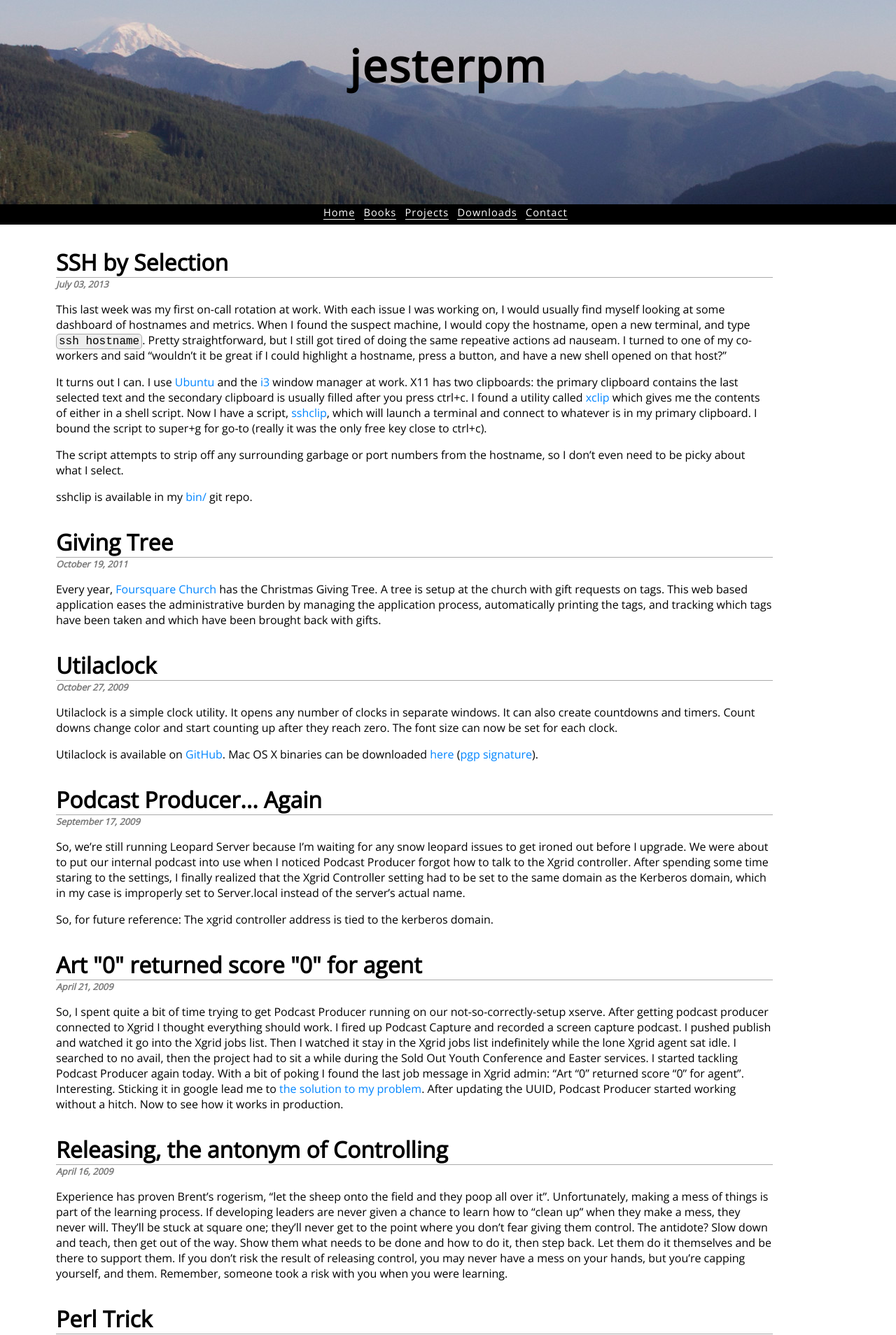
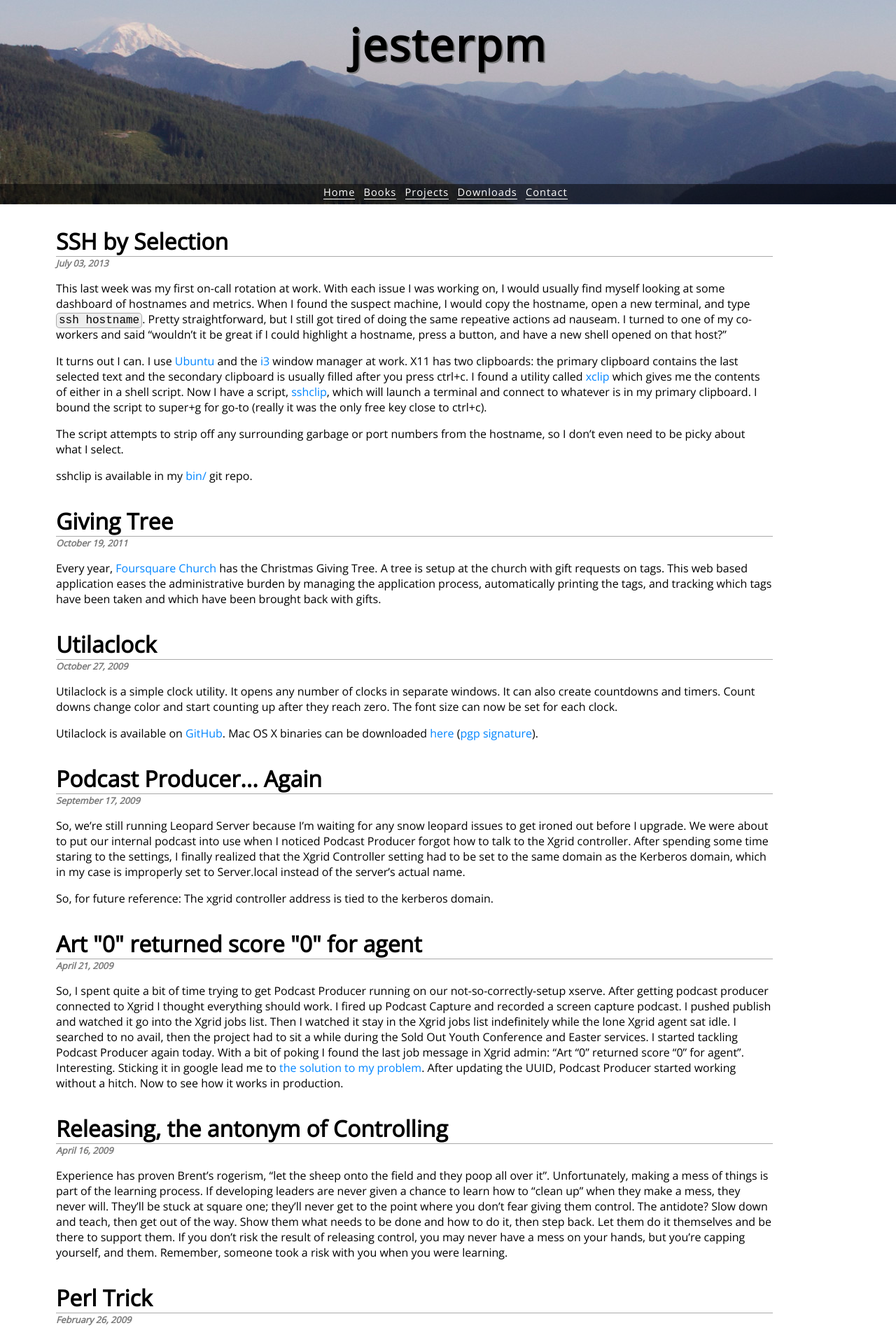
Before and after one commit to jesterpm/jesterpm.net, a Jekyll site: the page built from index.html, in a window 1280 px wide. Shown: the top 1908 px of the page at 70% size. Built offline with Jekyll 4.4.1, drawn with Linux system fonts in a browser that asks for light colours.

Commit message:
Fixing some colors. Moving the nav bar.

```diff
--- a/styles/style.css
+++ b/styles/style.css
@@ -5,35 +5,47 @@ html,body {
     font-size: 12pt;
     height: 100%;
 }
+
 #wrapper {
     min-height: 100%;
     height: auto !important;
     height: 100%;
     margin: 0 auto -2em;
 }
+
 #header {
     background: url('/images/bannera.jpg') no-repeat top left black;
     height: 292px;
     text-align: center;
 }
+
 #header h1 {
     margin-top: 0;
-    padding-top: 50px;
+    padding-top: 20px;
     font-size: 48pt;
     letter-spacing: 2px;
     border: none;
+    text-shadow: 2px 2px #777;
 }
+
 nav {
     font-size: 11pt;
-    background: black;
+    background: rgba(0,0,0,0.50);
     text-align: center;
     padding: 0.1em 0 0.5em 0;
     letter-spacing: 1px;
+    margin-top: -2em;
 }
+
 nav a {
     color: white;
     text-decoration: none;
     border-bottom: solid 1px white;
+}
+
+nav a:hover {
+    color: white;
+    border-bottom: solid 1px #777;
 }
 
 nav ul {
```
